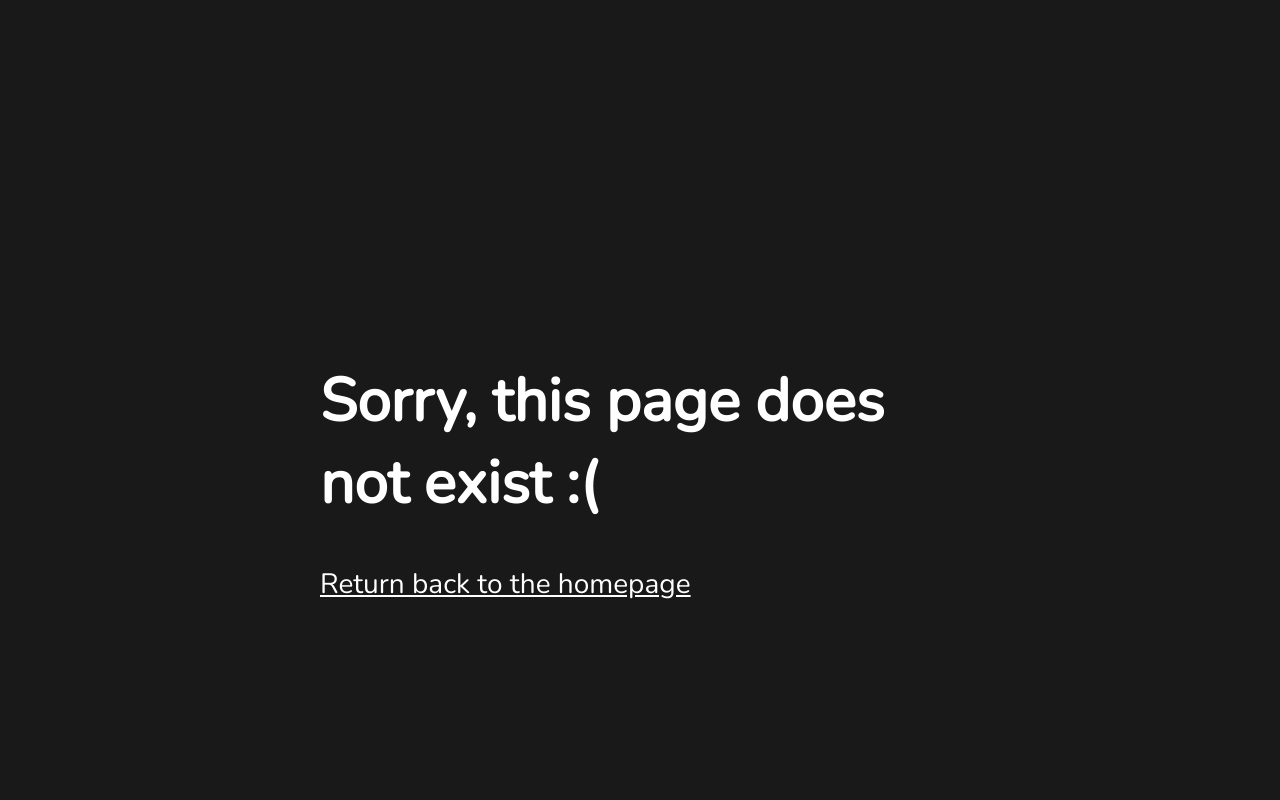
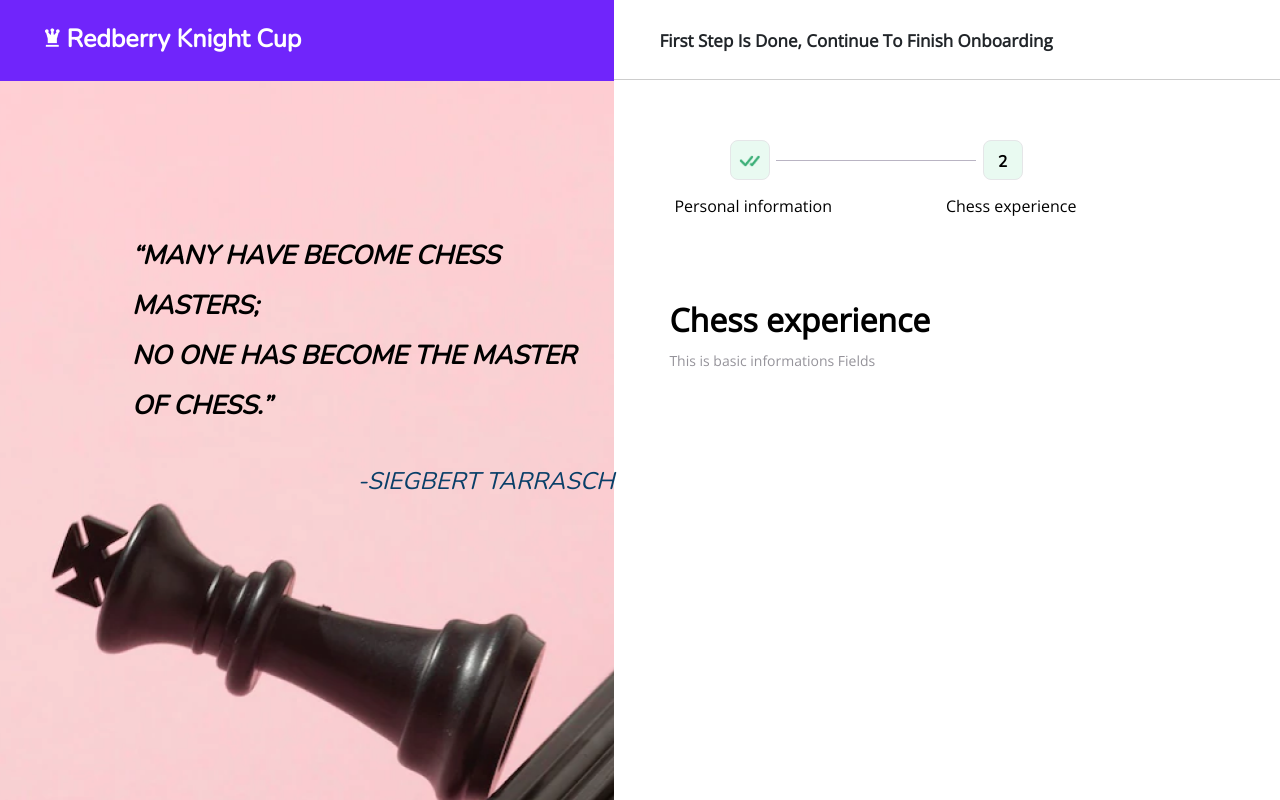
Before and after one commit to inadiradze/chess-form, a React (Vite) app: page /experience-information in a window 1280 px wide. Built offline with nearby package versions, Linux system fonts and the light colour scheme.

Commit message:
Started chess experience page, design halfway done

```diff
--- a/src/App.jsx
+++ b/src/App.jsx
@@ -3,6 +3,7 @@ import './style.css';
 import { BrowserRouter as Router, Routes, Route, Link } from 'react-router-dom';
 import Home from './pages/Home';
 import Pinfo from './pages/Pinfo';
+import ExpInfo from './pages/ExpInfo';
 import ErrorPage from './pages/ErrorPage';
 
 function App() {
@@ -15,6 +16,7 @@ function App() {
           <Routes>
             <Route path="/" element={<Home />} />
             <Route path="/personal-information" element={<Pinfo />} />
+            <Route path="/experience-information" element={<ExpInfo />} />
             <Route path="*" element={<ErrorPage />} />
           </Routes>
         </div>
--- /dev/null
+++ b/src/components/ExpForm.jsx
@@ -0,0 +1,12 @@
+import React from 'react';
+import FormHeader from './FormHeader';
+
+function ExpForm(){
+	return (
+		<div className="info-form-div">
+			<FormHeader header={'Chess experience'} />
+		</div>
+	)
+}
+
+export default ExpForm;
--- /dev/null
+++ b/src/components/FormHeader.jsx
@@ -0,0 +1,13 @@
+import React from 'react';
+
+function FormHeader(header) {
+
+	return (
+		<header className="info-form-h">
+			<h1> {header.header} </h1>
+			<p> This is basic informations Fields </p>
+		</header>
+	)
+}
+
+export default FormHeader;
--- /dev/null
+++ b/src/components/InfoHeader.jsx
@@ -0,0 +1,13 @@
+import React from 'react';
+
+function InfoHeader(header){
+	return (
+		<div>
+			<header className="info-right-header">
+	    		<h1 className="info-h"> {header.header} </h1>
+			</header>
+		</div>
+	)
+}
+
+export default InfoHeader;
--- a/src/components/InfoLeft.jsx
+++ b/src/components/InfoLeft.jsx
@@ -1,14 +1,15 @@
-import React from 'react';
+import React, {useState, useRef, useEffect} from 'react';
 import Header from './Header';
 
-function InfoLeft(){
+function InfoLeft(classname, quote, author){
+
 	return (
-        <div className="info-left">
+        <div className={`${classname.classname}-left`}>
       		<Header />
-      		<div className="info-intro">
-          		<p> “When you see a good move, <br></br> look for a better one.” </p>
+      		<div className={`${classname.classname}-intro`}>
+          		<p> {classname.quote} </p>
 
-          		<p className="info-intro-author"> -Emanuel Lasker </p>
+          		<p className={`${classname.classname}-intro-author`}> -{classname.author} </p>
       		</div>
         </div>
     )
--- a/src/components/PinfoForm.jsx
+++ b/src/components/PinfoForm.jsx
@@ -2,6 +2,9 @@ import React, { useEffect, useState, useRef, createContext } from 'react';
 import { Link, useNavigate } from 'react-router-dom';
 import CheckMark from './CheckMark';
 import ErrorPopup from './ErrorPopup';
+import FormHeader from './FormHeader';
+
+
 
 export const Context = createContext();
 
@@ -114,7 +117,7 @@ function PinfoForm(){
 		checkInputs();
 
 		if(nameRef.current.checkValidity() && emailRef.current.checkValidity() && numberRef.current.checkValidity() && dobRef.current.checkValidity()) {
-			navigate("/experience-form");
+			navigate("/experience-information");
 
 		}
 	}
@@ -122,11 +125,7 @@ function PinfoForm(){
 
 
 	return (
-		<div className="pinfo-right">
-        	<header className="pinfo-right-header">
-        		<h1 className="pinfo-h"> Start Creating Your Account </h1>
-    		</header>
-
+		<div>
     		<div className="wizard-div">
 
     			<div className="wizard-pinfo-div">
@@ -140,11 +139,12 @@ function PinfoForm(){
 	        		<span className="wizard-exp">Chess experience</span>
         		</div>
     		</div>
-			<div className="pinfo-form-div">
-				<header className="pinfo-form-h">
-					<h1> Personal information</h1>
-					<p> This Is Basic Information Fields </p>
-				</header>
+			<div className="info-form-div">
+
+				<div>
+					<FormHeader header={"Personal information"} />
+				</div>
+
 				<div onChange={()=>{
 					storeInfo()}} className="pinfo-form">
 
--- /dev/null
+++ b/src/components/Wizard.jsx
@@ -0,0 +1,20 @@
+import React from 'react';
+
+function Wizard(current){
+	return (
+		<div className="wizard-div">
+			<div className="wizard-pinfo-div">
+    			<div className="pinfo-rect current"><img className="done-vector" src="src/assets/done-vector.png"></img></div>
+        		<span className="wizard-pinfo">Personal information</span>
+
+    		</div>
+    		<div className="wizard-hr"></div>
+    		<div className="wizard-exp-div">
+        		<div className={`exp-rect ${current.current}`}>2</div>
+        		<span className="wizard-exp">Chess experience</span>
+    		</div>
+		</div>
+	)
+}
+
+export default Wizard;
--- a/src/pages/ErrorPage.jsx
+++ b/src/pages/ErrorPage.jsx
@@ -1,6 +1,9 @@
 import React from 'react';
 
 function ErrorPage(){
+
+	document.title = "Redberry Chess | ERROR";
+
 	return (
 		<div className="errorpage">
 			<div className="errorpage-div">
--- /dev/null
+++ b/src/pages/ExpInfo.jsx
@@ -0,0 +1,31 @@
+import React from 'react';
+import InfoLeft from '../components/InfoLeft';
+import Wizard from '../components/Wizard';
+import InfoHeader from '../components/InfoHeader';
+import FormHeader from '../components/FormHeader';
+import ExpForm from '../components/ExpForm';
+
+function ExpInfo(){
+
+	document.title = "Redberry Chess | Experience Information";
+
+	const quote =  <> “Many have become chess masters; <br></br> no one has become the master of chess.” </>;
+
+	return (
+		<div className="expinfo-div">
+
+			<div>
+				<InfoLeft classname={'expinfo'} quote={quote} author={'Siegbert Tarrasch'} />
+			</div>
+
+			<div className="expinfo-right">
+				<InfoHeader header={'First step is done, continue to finish onboarding'} />
+				<Wizard current={'current'}/>
+				<ExpForm />
+			</div>
+
+        </div>
+	)
+}
+
+export default ExpInfo;
--- a/src/pages/Home.jsx
+++ b/src/pages/Home.jsx
@@ -3,6 +3,9 @@ import Header from '../components/Header';
 import { Link } from "react-router-dom";
 
 function Home(){
+
+	document.title = "Redberry Chess | Home";
+
 	return (
 		<div className="home-div">
 
--- a/src/pages/Pinfo.jsx
+++ b/src/pages/Pinfo.jsx
@@ -2,14 +2,22 @@ import React from 'react';
 import Header from '../components/Header';
 import PinfoForm from '../components/PinfoForm';
 import InfoLeft from '../components/InfoLeft';
+import InfoHeader from '../components/InfoHeader';
 
 function Pinfo(){
+
+	document.title = "Redberry Chess | Personal Information";
+
+	const quote =  <> “When you see a good move, <br></br> looks for a better one.” </>;
+
 	return (
 		<div className="pinfo-div">
 			<div>
-				<InfoLeft />
+				<InfoLeft classname={'pinfo'} quote={quote} author={'emanuel lasker'} />
 			</div>
-			<div>
+
+			<div className="pinfo-right">
+				<InfoHeader header={'Start creating your account'} />
 				<PinfoForm />
 			</div>
 
--- a/src/style.css
+++ b/src/style.css
@@ -50,21 +50,25 @@ body {
   padding: 22px 45px 25px 45px;
 }
 
-.home-div, .pinfo-div {
+.home-div, .pinfo-div, .expinfo-div {
   display: flex;
 }
 
 
-.home-left, .info-left {
+.home-left, .pinfo-left, .expinfo-left {
   background-image: url('./assets/landing.png');
   background-repeat: no-repeat;
   min-height: 100vh;
   width: 48vw;
 }
 
-.info-left {
+.pinfo-left {
   background-image: url('./assets/chess-pic.png');
   background-position: 100% -70%;
+}
+
+.expinfo-left {
+  background-image: url('./assets/exp-pic.png');
 }
 
 .home-right, .pinfo-right {
@@ -123,7 +127,7 @@ body {
 }
 
 
-.info-intro {
+.pinfo-intro, .expinfo-intro {
   font-size: 26px;
   margin-top: 244px;
   margin-left: 132px;
@@ -133,23 +137,34 @@ body {
   font-weight: 800;
   text-transform: uppercase;
   line-height: 50px;
+  width: fit-content;
 }
 
-.info-intro-author {
+.pinfo-intro-author, .expinfo-intro-author {
   color: #E5E6E8;
   font-size: 24px;
   margin-top: 25px;
   font-weight: 500;
 }
 
-.pinfo-h {
+.expinfo-intro {
+  margin-top: 150px;
+}
+
+.expinfo-intro-author {
+  color: #093F68;
+  float: right;
+}
+
+.info-h {
   font-family: 'Open Sans';
   font-weight: 600;
   font-size: 17px;
   color: #212529;
+  text-transform: capitalize;
 }
 
-.pinfo-right-header {
+.info-right-header {
   padding: 29px 45px 27px 45px;
   border-bottom: 1px solid;
   border-color: rgba(200, 200, 200, 0.9);
@@ -168,6 +183,10 @@ body {
   display: flex;
   cursor: default;
   width: fit-content;
+}
+
+.expinfo-right {
+  width: 100%;
 }
 
 .current {
@@ -217,18 +236,18 @@ body {
   display: inline;
 }
 
-.pinfo-form-div {
+.info-form-div {
   margin-top: 80px;
   margin-left: 55px;
 }
 
-.pinfo-form-h h1 {
+.info-form-h h1 {
   font-family: 'Open Sans';
   font-weight: 600;
   font-size: 32px;
 }
 
-.pinfo-form-h p {
+.info-form-h p {
   margin-top: 10px;
   font-family: 'Open Sans';
   font-size: 14px;
```
Also changed, not shown: src/assets/exp-pic.png (added).
